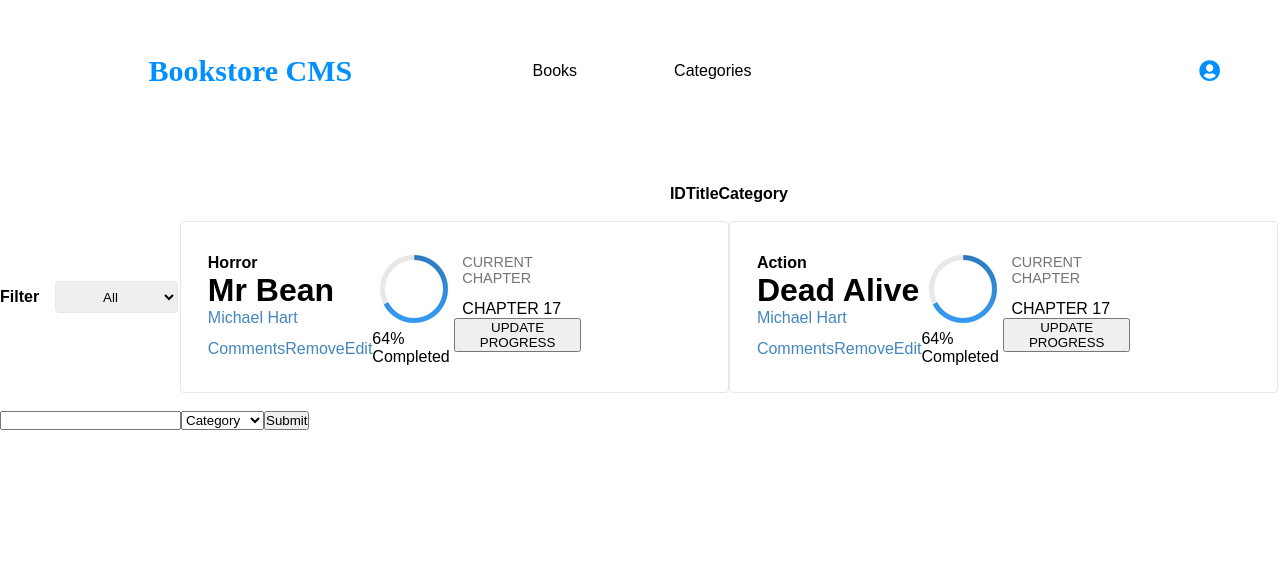
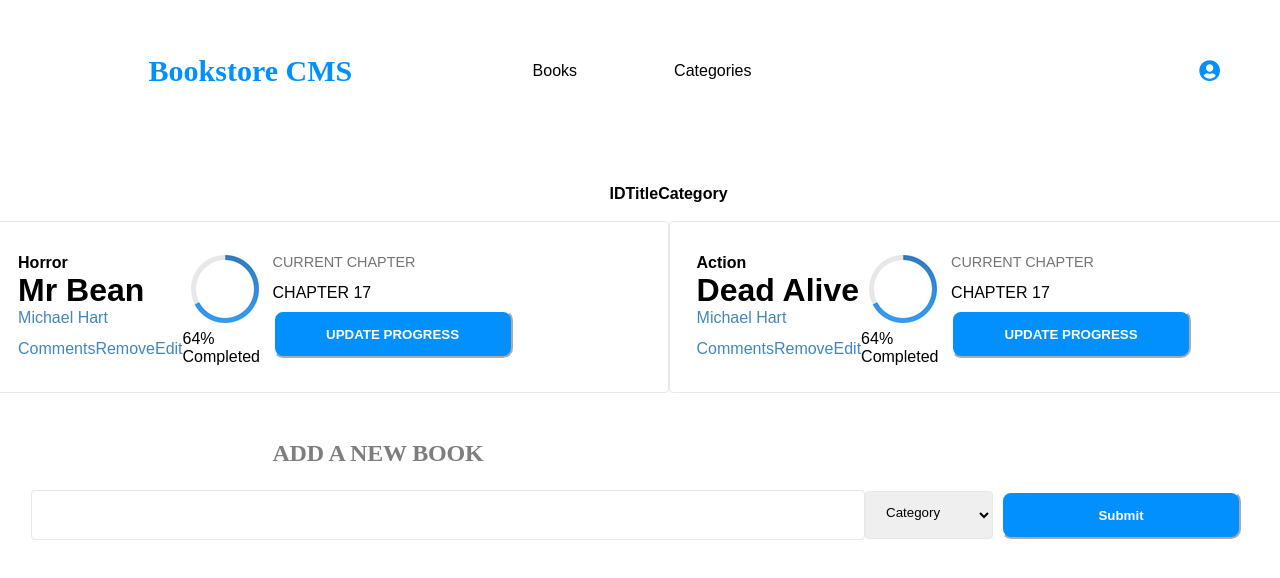
Before and after one commit to t-yanick/react-bookstore, a React (Create React App) app: page / in a window 1280 px wide. Shown: the top 578 px of the page. Built offline with nearby package versions, Linux system fonts and the light colour scheme.

Commit message:
Style add new book form

```diff
--- a/src/components/App.css
+++ b/src/components/App.css
@@ -161,3 +161,66 @@ tr {
   font-weight: bolder;
   margin-right: 1rem;
 }
+
+form {
+  display: flex;
+  justify-content: center;
+  align-items: center;
+  width: 100%;
+}
+
+.btn {
+  font-weight: bold;
+  background-color: #0290ff;
+  border-color: rgb(255, 255, 255);
+  margin: 0.5rem;
+  padding: 0.5rem;
+  width: 15rem;
+  height: 3rem;
+  border-radius: 10px;
+  color: white;
+}
+
+.btn:hover {
+  background-color: rgb(190, 9, 54);
+}
+
+.book-form {
+  display: flex;
+  flex-direction: column;
+  justify-content: space-around;
+  align-items: center;
+  height: 5rem;
+  width: 100%;
+}
+
+.title {
+  width: 25%;
+  height: 1rem;
+  margin: 29px 524px 19px 0;
+  font-family: Montserrat;
+  font-size: 1.5rem;
+  font-weight: bold;
+  font-stretch: normal;
+  font-style: normal;
+  line-height: normal;
+  letter-spacing: -0.18px;
+  color: rgb(126, 126, 126);
+  text-align: center;
+}
+
+.add-book {
+  width: 65%;
+  height: 3rem;
+  border-radius: 4px;
+  border: solid 1px #e8e8e8;
+}
+
+.category-select {
+  width: 10%;
+  height: 3rem;
+  margin: 1rem 0;
+  padding: 0.5rem 1rem 0.8rem 1rem;
+  border-radius: 4px;
+  border: solid 1px #e8e8e8;
+}
--- a/src/containers/BookForm.js
+++ b/src/containers/BookForm.js
@@ -30,8 +30,10 @@ const BookForm = ({ categories }) => {
     setCategory({ value: '' });
   };
   return (
+    <div className="book-form">
+      <h3 className="title">ADD A NEW BOOK</h3>
       <form onSubmit={submitHandler}>
-      <input type="text" required onChange={titleHandler} value={title.value} />
+        <input type="text" required onChange={titleHandler} value={title.value} className="add-book" />
         <select required onChange={categoryHandler} value={category.value} className="category-select">
           <option value="">Category</option>
           {categories.map((category) => (
@@ -41,8 +43,9 @@ const BookForm = ({ categories }) => {
             </option>
           ))}
         </select>
-      <button type="submit" value="Submit"> Submit</button>
+        <button type="submit" className="btn"> Submit</button>
       </form>
+    </div>
   );
 };
 
```
Lines whose indentation alone changed are shown as unchanged.
